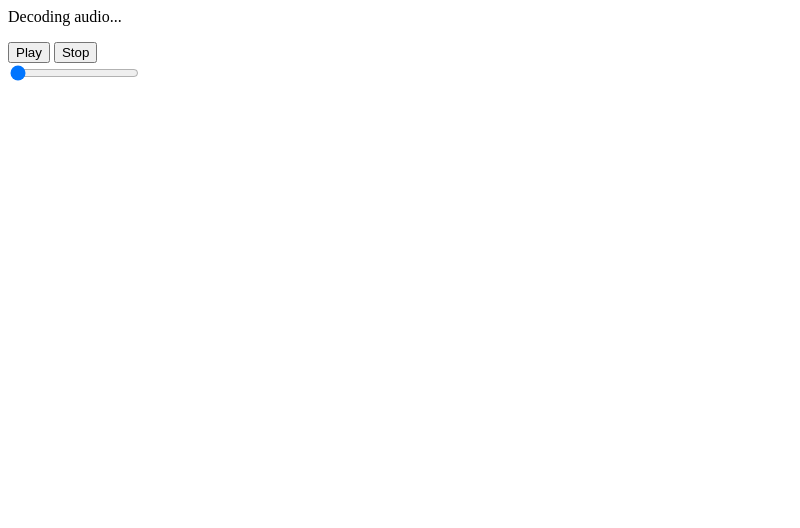
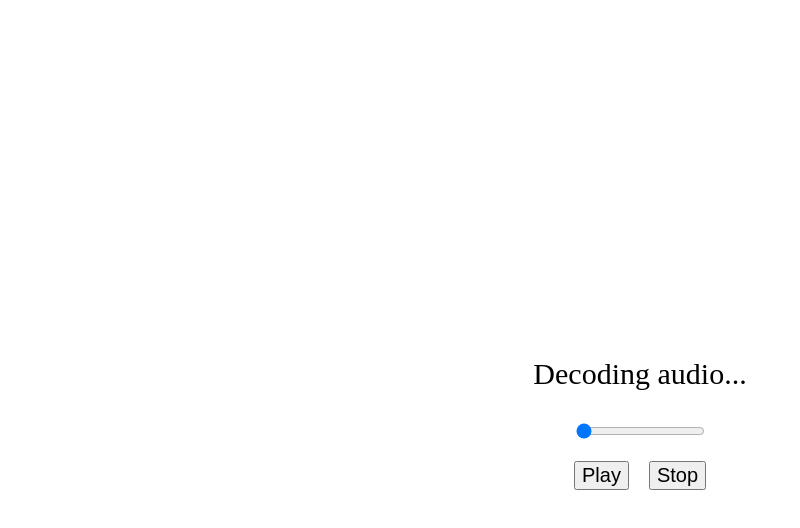
Before and after one commit to chambaz/nejs2016-webaudio, a website: page examples/processing/delay.html in a window 1280 px wide. Shown: the whole page, without its empty margins (0-800 px from the left). Drawn offline with Linux system fonts and the light colour scheme; no server answers.

Commit message:
Delay styles

```diff
--- a/examples/processing/delay.html
+++ b/examples/processing/delay.html
@@ -1,13 +1,35 @@
 <html>
 	<head>
 		<title>NEJS 2016 - Delay</title>
+
+		<style>
+		body {
+			display: flex;
+			height: 100%;
+			font-size: 30px;
+			align-items: center;
+			justify-content: center;
+			flex-direction: column;
+		}
+
+		.buttons {
+			display: flex;
+			margin-top: 20px;
+		}
+
+		button {
+			font-size: 20px;
+			margin: 0 10px;
+		}
+
+		input[type="range"] {
+			font-size: 30px;
+		}
+		</style>
 	</head>
 	<body>
 
 		<p data-status>Decoding audio...</p>
-		<button data-play>Play</button>
-		<button data-stop>Stop</button>
-		<br />
 		<input
 			data-delay-slider
 			type="range"
@@ -15,6 +37,11 @@
 			min="0"
 			max="1"
 			step=".01" />
+
+		<div class="buttons">
+			<button data-play>Play</button>
+			<button data-stop>Stop</button>
+		</div>
 
 		<script>
 			// create web audio context
```
Also changed, not shown: examples/sources/oscillator.html (+4 -0 lines).
